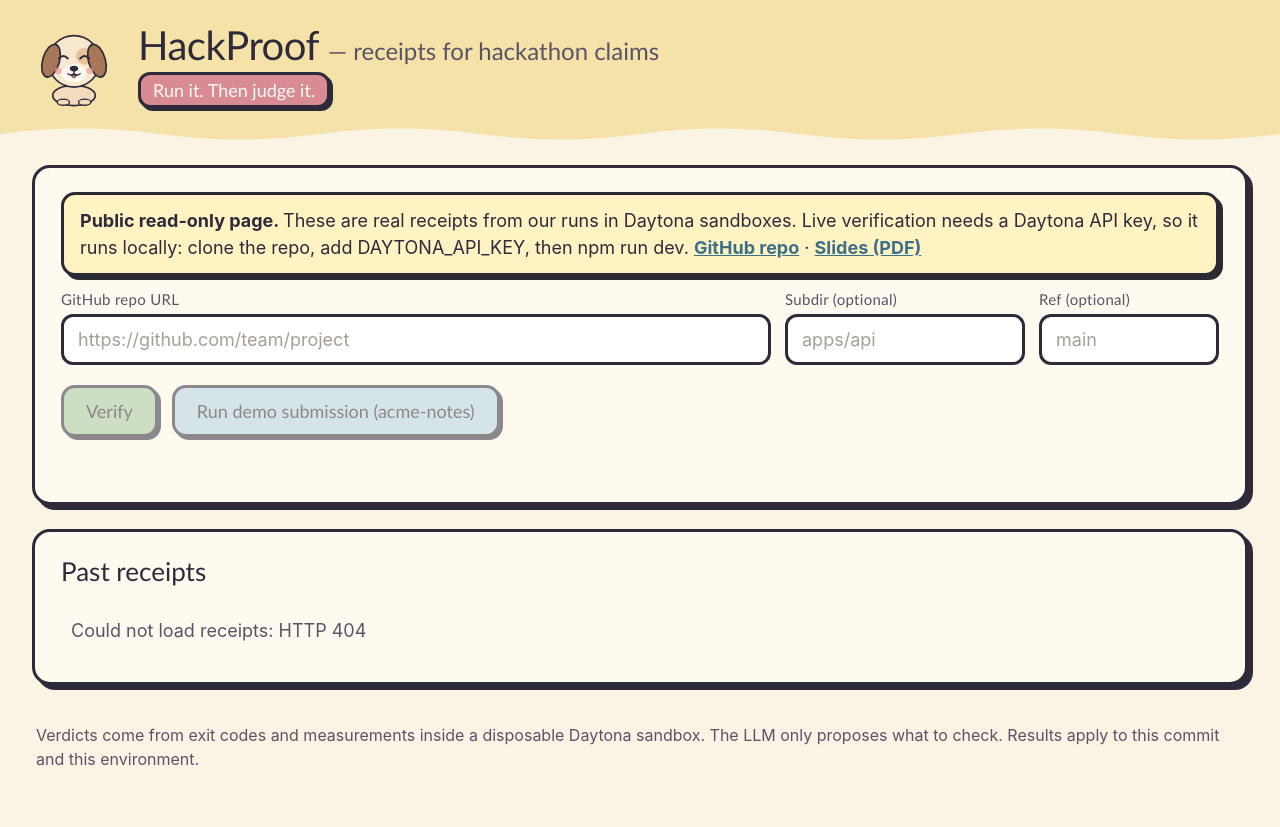
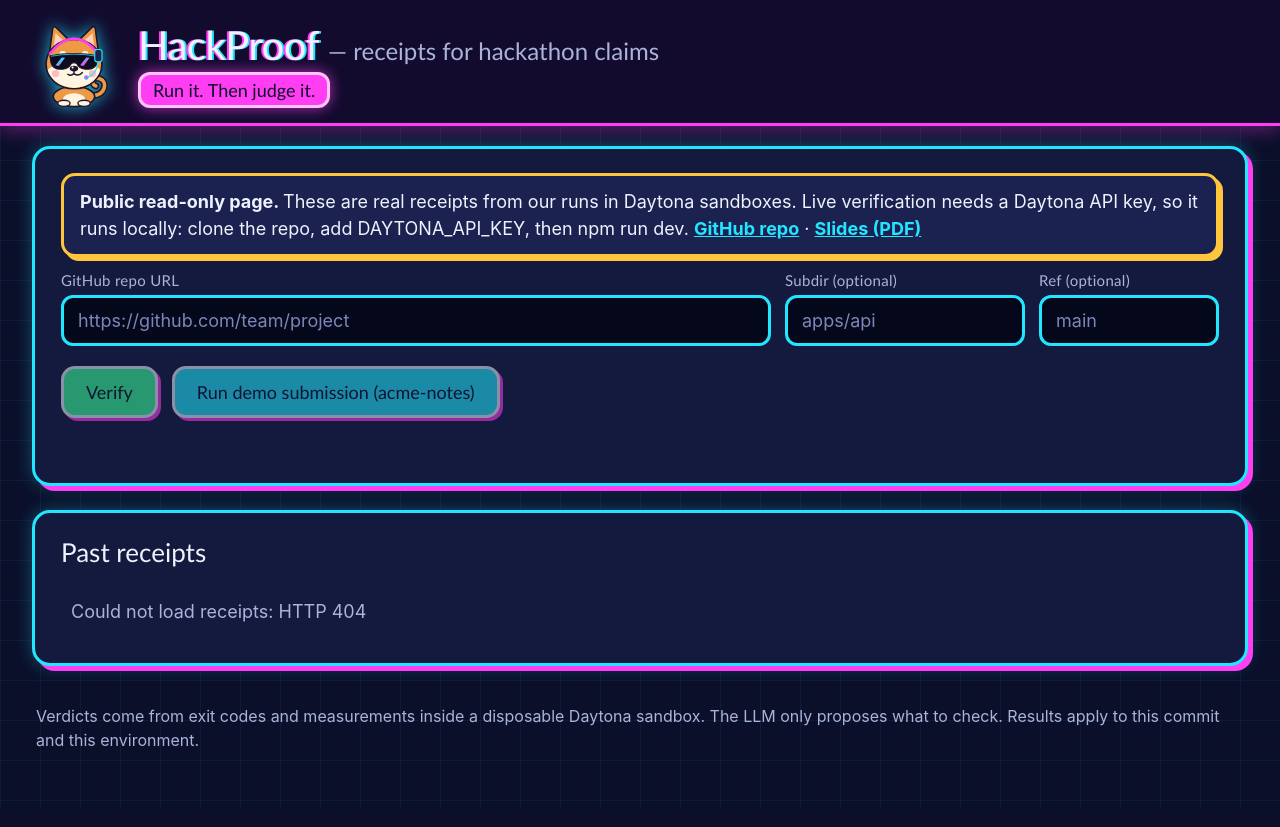
Before and after one commit to Masashi-Ono0611/daytona-hacksprint-tokyo-20261115, a website: page public/index.html in a window 1280 px wide. Drawn offline with Linux system fonts and the light colour scheme; no server answers.

Commit message:
Site: night neon theme and cool shiba Proofy to match the deck
Co-Authored-By: Claude Opus 5.5 <noreply@anthropic.com>

```diff
--- a/public/index.html
+++ b/public/index.html
@@ -92,31 +92,93 @@
   }
   .static-banner { margin: 0 0 14px; padding: 12px 16px; border: 3px solid #2b2a33; border-radius: 14px; background: #fff3c4; box-shadow: 4px 4px 0 #2b2a33; line-height: 1.5; }
   .static-banner a { font-weight: 700; }
+  /* Night theme: same cyberpunk palette as the slide deck */
+  :root { --ink:#eef2ff; --ink2:#aab3d9; --cream:#0b0f2a; --butter:#120b2e; --paper:#141a3d; --line:#2a3370;
+    --term:#05071a; --termtext:#c9f7ff; --ok:#39ff9a; --bad:#ff5c7a; --amb:#ffc53d; --na:#b7b9d6; --sky:#22e6ff; --pink:#ff3df2; }
+  body { background-color:#0b0f2a; background-image:linear-gradient(rgba(34,230,255,.06) 1px,transparent 1px),linear-gradient(90deg,rgba(34,230,255,.06) 1px,transparent 1px); background-size:40px 40px; }
+  .topband { border-bottom:3px solid #ff3df2; box-shadow:0 4px 18px rgba(255,61,242,.35); }
+  .wave { display:none; }
+  h1 { text-shadow:-2px 0 #ff3df2, 2px 0 #22e6ff; } h1 .sub { text-shadow:none; }
+  .pup { filter:drop-shadow(0 0 8px rgba(34,230,255,.7)); }
+  .tagline span { color:#0b0f2a; border-color:#ffc4fa; box-shadow:0 0 14px rgba(255,61,242,.7); }
+  section { border-color:#22e6ff; box-shadow:5px 5px 0 #ff3df2, 0 0 18px rgba(34,230,255,.3); }
+  input { background:#05071a; color:#eef2ff; border-color:#22e6ff; }
+  input::placeholder { color:#7d86b8; }
+  button { color:#0b0f2a; border-color:#eef2ff; box-shadow:3px 3px 0 #ff3df2; }
+  button:hover:not(:disabled) { box-shadow:4px 4px 0 #ff3df2; }
+  button:active:not(:disabled) { box-shadow:1px 1px 0 #ff3df2; }
+  #status.err { color:#ff5c7a; }
+  .badge { color:#0b0f2a; border-color:#eef2ff; box-shadow:0 0 12px rgba(183,185,214,.5); }
+  .b-verified, .b-runs { box-shadow:0 0 14px rgba(57,255,154,.7); }
+  .b-refuted, .b-fails { box-shadow:0 0 14px rgba(255,92,122,.7); }
+  .b-inconclusive { box-shadow:0 0 14px rgba(255,197,61,.7); }
+  tbody tr:nth-child(even) td { background:#182050; }
+  td code { background:#05071a; color:#c9f7ff; }
+  a, summary { color:#22e6ff; }
+  .static-banner { background:#1b2250; border-color:#ffc53d; box-shadow:4px 4px 0 #ffc53d; color:#eef2ff; }
 </style>
 </head>
 <body>
 <header class="topband">
   <div class="inner">
-    <svg class="pup" viewBox="0 0 300 310" role="img" aria-label="Proofy the puppy"><defs>
-    <g id="pup-base">
-    <ellipse cx="150" cy="262" rx="76" ry="36" fill="#f3dcbd" stroke="#2f2a3a" stroke-width="6"/>
-    <ellipse cx="112" cy="286" rx="22" ry="11" fill="#f3dcbd" stroke="#2f2a3a" stroke-width="5"/>
-    <ellipse cx="188" cy="286" rx="22" ry="11" fill="#f3dcbd" stroke="#2f2a3a" stroke-width="5"/>
-    <circle cx="150" cy="140" r="92" fill="#f8e8d0" stroke="#2f2a3a" stroke-width="6"/>
-    <ellipse cx="190" cy="122" rx="34" ry="30" fill="#e7c49c"/>
-    <ellipse cx="68" cy="138" rx="30" ry="60" fill="#a8775a" stroke="#2f2a3a" stroke-width="6" transform="rotate(16 68 138)"/>
-    <ellipse cx="232" cy="138" rx="30" ry="60" fill="#a8775a" stroke="#2f2a3a" stroke-width="6" transform="rotate(-16 232 138)"/>
-    <ellipse cx="150" cy="182" rx="46" ry="32" fill="#fffaf0"/>
-    <ellipse cx="150" cy="166" rx="15" ry="10" fill="#2f2a3a"/>
-    <circle cx="94" cy="174" r="12" fill="#eba3a3" opacity=".75"/>
-    <circle cx="206" cy="174" r="12" fill="#eba3a3" opacity=".75"/>
+    <svg class="pup" viewBox="0 0 300 310" role="img" aria-label="Proofy the shiba"><defs>
+  <!-- Proofy: an original shiba mascot drawn for this deck (cool shiba with neon shades) -->
+  <linearGradient id="neon" x1="0" y1="0" x2="1" y2="1"><stop offset="0" stop-color="#22e6ff"/><stop offset="1" stop-color="#ff3df2"/></linearGradient>
+  <clipPath id="pup-clip"><ellipse cx="150" cy="150" rx="97" ry="85"/></clipPath>
+  <g id="pup-base">
+    <path d="M218 262 C262 262 272 212 242 202 C216 194 208 222 228 228" fill="none" stroke="#1b1630" stroke-width="24" stroke-linecap="round"/>
+    <path d="M218 262 C262 262 272 212 242 202 C216 194 208 222 228 228" fill="none" stroke="#ee9a45" stroke-width="13" stroke-linecap="round"/>
+    <ellipse cx="150" cy="266" rx="74" ry="36" fill="#ee9a45" stroke="#1b1630" stroke-width="6"/>
+    <ellipse cx="150" cy="276" rx="40" ry="22" fill="#fff4e0"/>
+    <ellipse cx="114" cy="290" rx="22" ry="11" fill="#fff4e0" stroke="#1b1630" stroke-width="5"/>
+    <ellipse cx="186" cy="290" rx="22" ry="11" fill="#fff4e0" stroke="#1b1630" stroke-width="5"/>
+    <path d="M62 112 L74 22 Q78 12 87 20 L134 66 Z" fill="#ee9a45" stroke="#1b1630" stroke-width="6" stroke-linejoin="round"/>
+    <path d="M238 112 L226 22 Q222 12 213 20 L166 66 Z" fill="#ee9a45" stroke="#1b1630" stroke-width="6" stroke-linejoin="round"/>
+    <path d="M78 88 L84 40 L116 68 Z M222 88 L216 40 L184 68 Z" fill="#ffd2bd"/>
+    <ellipse cx="150" cy="150" rx="100" ry="88" fill="#ee9a45" stroke="#1b1630" stroke-width="6"/>
+    <g clip-path="url(#pup-clip)"><path d="M40 196 Q58 150 104 154 Q132 158 150 146 Q168 158 196 154 Q242 150 260 196 L260 260 L40 260 Z" fill="#fff4e0"/></g>
+    <ellipse cx="110" cy="110" rx="11" ry="7" fill="#fff4e0"/><ellipse cx="190" cy="110" rx="11" ry="7" fill="#fff4e0"/>
+    <ellipse cx="150" cy="166" rx="15" ry="10" fill="#1b1630"/><circle cx="145" cy="162" r="3.5" fill="#fff"/>
+    <circle cx="84" cy="184" r="13" fill="#ff9db0" opacity=".65"/><circle cx="216" cy="184" r="13" fill="#ff9db0" opacity=".65"/>
+  </g>
+  <g id="pup-shades">
+    <path d="M64 120 Q150 104 236 120 L232 146 Q224 172 190 168 Q166 164 160 148 Q150 141 140 148 Q134 164 110 168 Q76 172 68 146 Z" fill="#0d0b1e" stroke="#1b1630" stroke-width="4" stroke-linejoin="round"/>
+    <path d="M68 122 Q150 107 232 122" fill="none" stroke="#22e6ff" stroke-width="3" opacity=".9"/>
+    <path d="M84 154 L106 126 L118 127 L96 157 Z M172 154 L194 126 L206 127 L184 157 Z" fill="url(#neon)"/>
   </g>
   <g id="f-happy">
-    <path d="M96 130 q16 -18 32 0 M172 130 q16 -18 32 0" fill="none" stroke="#2f2a3a" stroke-width="7" stroke-linecap="round"/>
-    <path d="M140 190 q10 18 20 0 z" fill="#e98585" stroke="#2f2a3a" stroke-width="3"/>
-    <path d="M150 176 v8 M150 184 q-12 10 -22 0 M150 184 q12 10 22 0" fill="none" stroke="#2f2a3a" stroke-width="5" stroke-linecap="round"/>
+    <use href="#pup-shades"/>
+    <path d="M150 176 v8 M150 184 q-12 10 -22 2 M150 184 q16 12 30 -4" fill="none" stroke="#1b1630" stroke-width="5" stroke-linecap="round"/>
   </g>
-    </defs><use href="#pup-base"/><use href="#f-happy"/></svg>
+  <g id="f-shock">
+    <circle cx="112" cy="138" r="18" fill="#fff" stroke="#1b1630" stroke-width="5"/><circle cx="112" cy="141" r="9" fill="#1b1630"/>
+    <circle cx="188" cy="138" r="18" fill="#fff" stroke="#1b1630" stroke-width="5"/><circle cx="188" cy="141" r="9" fill="#1b1630"/>
+    <g transform="translate(150 70) scale(.62) translate(-150 -136)"><use href="#pup-shades"/></g>
+    <ellipse cx="150" cy="200" rx="10" ry="13" fill="#1b1630"/>
+    <path d="M250 70 q12 18 0 26 q-12 -8 0 -26 z" fill="#9fdcff" stroke="#1b1630" stroke-width="3"/>
+  </g>
+  <g id="f-puzzle">
+    <use href="#pup-shades"/>
+    <path d="M170 100 l36 -12" stroke="#1b1630" stroke-width="7" stroke-linecap="round"/>
+    <path d="M134 196 q8 -8 16 0 t16 0" fill="none" stroke="#1b1630" stroke-width="5" stroke-linecap="round"/>
+    <text x="244" y="76" font-family="Arial Rounded MT Bold, Arial, sans-serif" font-size="64" fill="#ffc53d" stroke="#1b1630" stroke-width="3">?</text>
+  </g>
+  <g id="p-receipt">
+    <g transform="rotate(14 196 206)"><rect x="166" y="186" width="66" height="44" rx="4" fill="#fff" stroke="#1b1630" stroke-width="4"/><path d="M176 199 h46 M176 210 h36 M176 221 h26" stroke="#1b1630" stroke-width="3" stroke-linecap="round"/></g>
+  </g>
+  <g id="p-glass">
+    <line x1="230" y1="250" x2="210" y2="272" stroke="#1b1630" stroke-width="10" stroke-linecap="round"/>
+    <circle cx="250" cy="228" r="27" fill="#d8ecf3" fill-opacity=".85" stroke="#1b1630" stroke-width="7"/>
+    <path d="M238 216 q6 -6 14 -6" stroke="#fff" stroke-width="5" fill="none" stroke-linecap="round"/>
+    <circle cx="212" cy="268" r="14" fill="#fff4e0" stroke="#1b1630" stroke-width="5"/>
+  </g>
+  <g id="p-wave">
+    <path d="M214 240 Q246 222 252 186" fill="none" stroke="#ee9a45" stroke-width="16" stroke-linecap="round"/>
+    <path d="M214 240 Q246 222 252 186" fill="none" stroke="#1b1630" stroke-width="22" stroke-linecap="round" opacity="0"/>
+    <circle cx="254" cy="178" r="17" fill="#fff4e0" stroke="#1b1630" stroke-width="5"/>
+  </g>
+  <g id="p-headset"><path d="M64 112 Q150 6 236 112" fill="none" stroke="#ff3df2" stroke-width="9" stroke-linecap="round"/><rect x="224" y="98" width="26" height="44" rx="9" fill="#1b2250" stroke="#22e6ff" stroke-width="4"/><path d="M236 142 Q232 186 196 198" fill="none" stroke="#22e6ff" stroke-width="4" stroke-linecap="round"/><circle cx="194" cy="198" r="7" fill="#ff3df2" stroke="#22e6ff" stroke-width="3"/></g>
+    </defs><use href="#pup-base"/><use href="#f-happy"/><use href="#p-headset"/></svg>
     <div>
       <h1>HackProof <span class="sub">— receipts for hackathon claims</span></h1>
       <p class="tagline"><span>Run it. Then judge it.</span></p>
```
